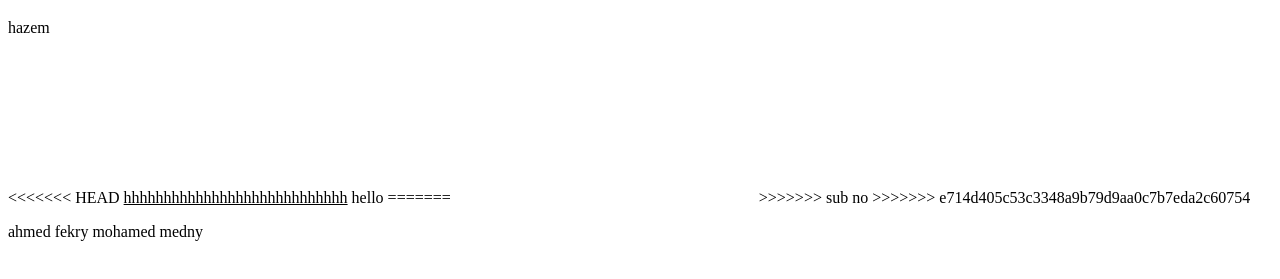
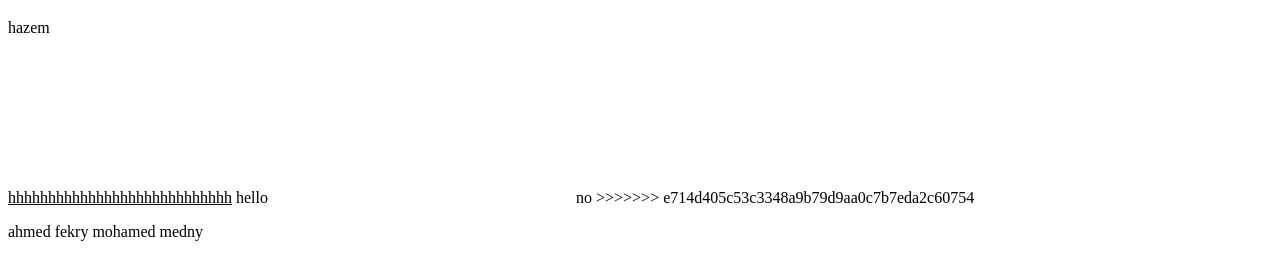
Before and after one commit to AHMEDHTML21548/one, a plain HTML site: page index.html in a window 1280 px wide. Shown: the part 325-604 px from the top of the page. Drawn offline with Linux system fonts and the light colour scheme.

Commit message:
adding the last commits

```diff
--- a/index.html
+++ b/index.html
@@ -14,12 +14,9 @@
     <h4>fatma</h4>
     <h1>palestina</h1>
     <p>hazem</p>
-<<<<<<< HEAD
     <u>hhhhhhhhhhhhhhhhhhhhhhhhhhhh</u>
     hello
-=======
     <object data="" type=""></object>
->>>>>>> sub
  no
 
 
```
